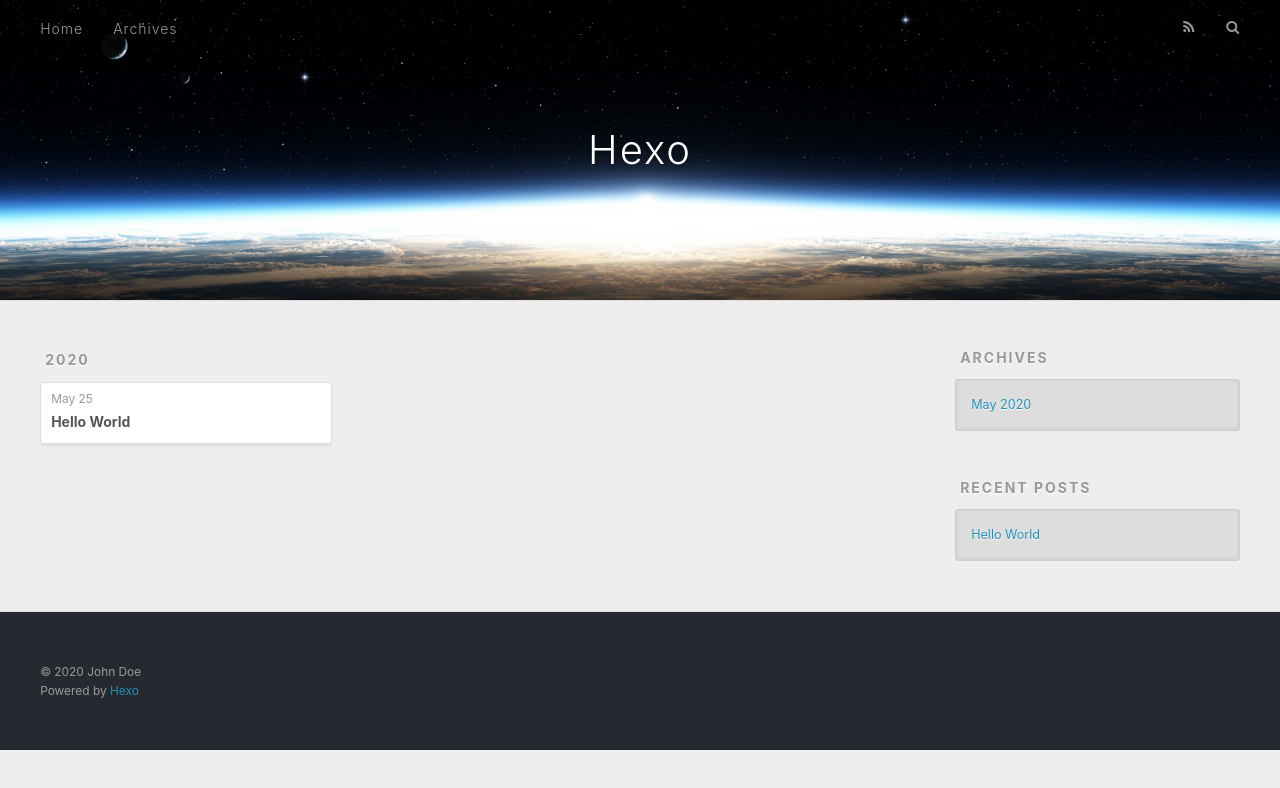
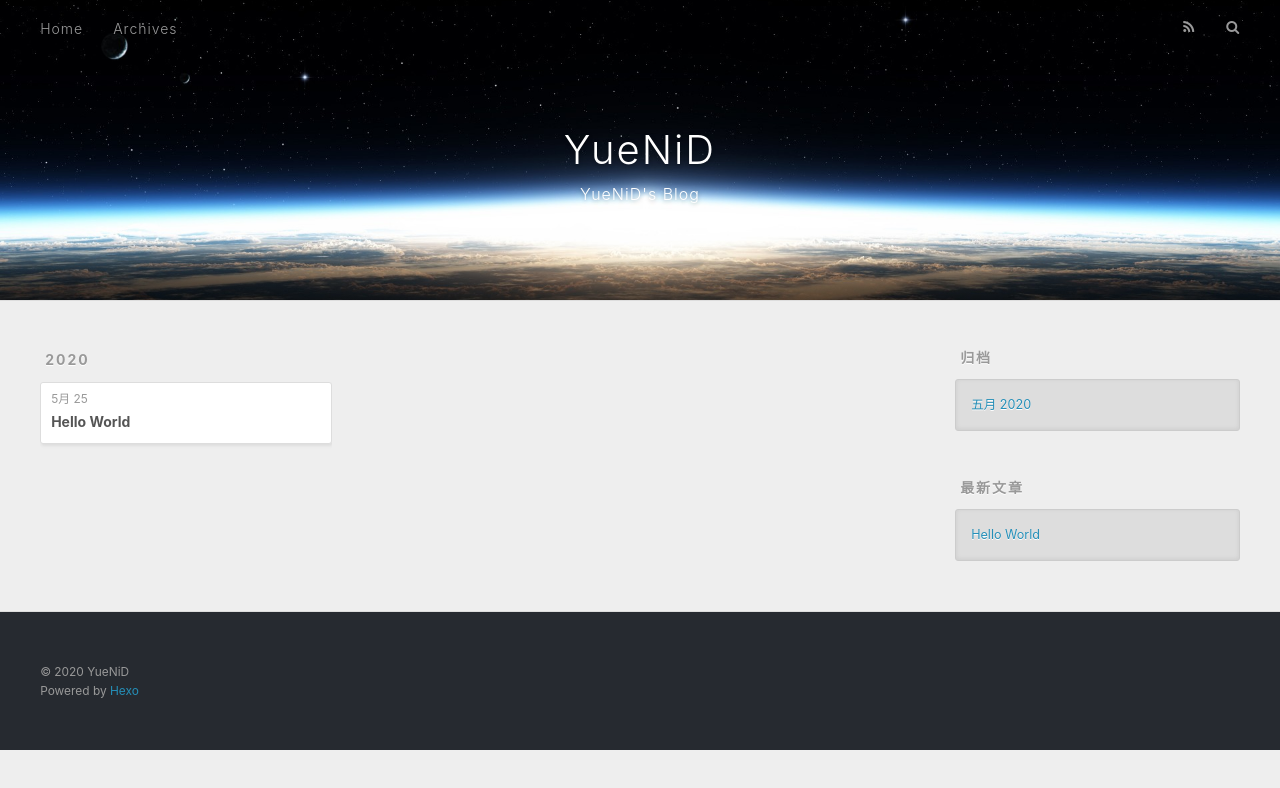
Before and after one commit to yuenid6/yuenid6.github.io, a plain HTML site: page archives/index.html in a window 1280 px wide. Drawn offline with nearby package versions, Linux system fonts and the light colour scheme.

Commit message:
Site updated: 2020-05-25 10:13:18

```diff
--- a/archives/index.html
+++ b/archives/index.html
@@ -5,17 +5,19 @@
 
 
 
-  <title>Archives | Hexo</title>
+  <title>归档 | YueNiD</title>
   <meta name="viewport" content="width=device-width, initial-scale=1, maximum-scale=1">
-  <meta property="og:type" content="website">
-<meta property="og:title" content="Hexo">
+  <meta name="description" content="以梦为马，明日天涯">
+<meta property="og:type" content="website">
+<meta property="og:title" content="YueNiD">
 <meta property="og:url" content="http://yoursite.com/archives/index.html">
-<meta property="og:site_name" content="Hexo">
-<meta property="og:locale" content="en_US">
-<meta property="article:author" content="John Doe">
+<meta property="og:site_name" content="YueNiD">
+<meta property="og:description" content="以梦为马，明日天涯">
+<meta property="og:locale" content="zh_CN">
+<meta property="article:author" content="YueNiD">
 <meta name="twitter:card" content="summary">
 
-    <link rel="alternate" href="/atom.xml" title="Hexo" type="application/atom+xml">
+    <link rel="alternate" href="/atom.xml" title="YueNiD" type="application/atom+xml">
 
 
     <link rel="icon" href="/favicon.png">
@@ -36,8 +38,12 @@
   <div id="header-outer" class="outer">
     <div id="header-title" class="inner">
       <h1 id="logo-wrap">
-        <a href="/" id="logo">Hexo</a>
+        <a href="/" id="logo">YueNiD</a>
       </h1>
+
+        <h2 id="subtitle-wrap">
+          <a href="/" id="subtitle">YueNiD&#39;s Blog</a>
+        </h2>
 
     </div>
     <div id="header-inner" class="inner">
@@ -53,7 +59,7 @@
 
           <a id="nav-rss-link" class="nav-icon" href="/atom.xml" title="RSS Feed"></a>
 
-        <a id="nav-search-btn" class="nav-icon" title="Search"></a>
+        <a id="nav-search-btn" class="nav-icon" title="搜索"></a>
       </nav>
       <div id="search-form-wrap">
         <form action="//google.com/search" method="get" accept-charset="UTF-8" class="search-form"><input type="search" name="q" class="search-form-input" placeholder="Search"><button type="submit" class="search-form-submit">&#xF002;</button><input type="hidden" name="sitesearch" value="http://yoursite.com"></form>
@@ -79,7 +85,7 @@
   <div class="archive-article-inner">
     <header class="archive-article-header">
       <a href="/2020/05/25/hello-world/" class="archive-article-date">
-  <time datetime="2020-05-25T01:55:44.592Z" itemprop="datePublished">May 25</time>
+  <time datetime="2020-05-25T01:55:44.592Z" itemprop="datePublished">5月 25</time>
 </a>
 
 
@@ -111,9 +117,9 @@
 
 
   <div class="widget-wrap">
-    <h3 class="widget-title">Archives</h3>
+    <h3 class="widget-title">归档</h3>
     <div class="widget">
-      <ul class="archive-list"><li class="archive-list-item"><a class="archive-list-link" href="/archives/2020/05/">May 2020</a></li></ul>
+      <ul class="archive-list"><li class="archive-list-item"><a class="archive-list-link" href="/archives/2020/05/">五月 2020</a></li></ul>
     </div>
   </div>
 
@@ -121,7 +127,7 @@
 
 
   <div class="widget-wrap">
-    <h3 class="widget-title">Recent Posts</h3>
+    <h3 class="widget-title">最新文章</h3>
     <div class="widget">
       <ul>
 
@@ -141,7 +147,7 @@
 
   <div class="outer">
     <div id="footer-info" class="inner">
-      &copy; 2020 John Doe<br>
+      &copy; 2020 YueNiD<br>
       Powered by <a href="http://hexo.io/" target="_blank">Hexo</a>
     </div>
   </div>
```
Also changed, not shown: 2020/05/25/hello-world/index.html (+16 -12 lines), archives/2020/05/index.html (+20 -14 lines), archives/2020/index.html (+20 -14 lines), index.html (+20 -14 lines).
